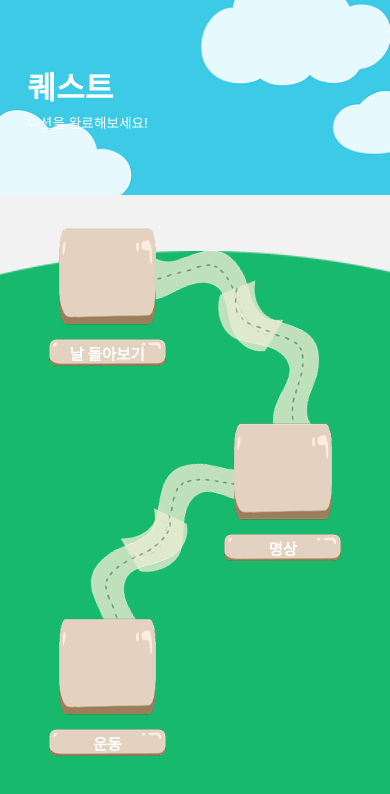
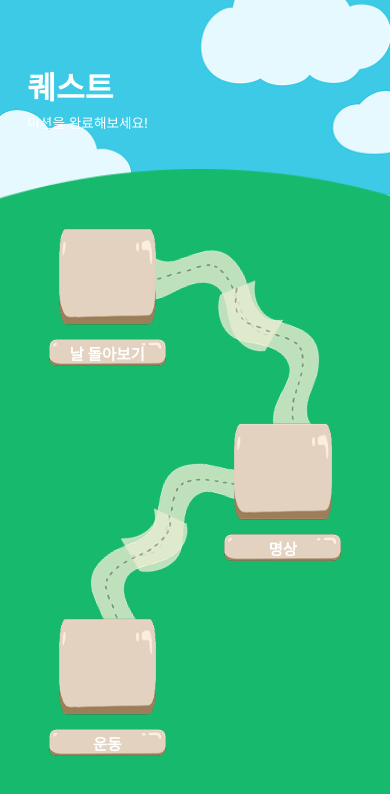
Before and after one commit to kookmin-sw/capstone-2025-13, a React Native app in the folder Frontend/src/: screen /Quest in a window 390 px wide. Shown: the top 794 px of the page. Built offline with nearby package versions, Linux system fonts and the light colour scheme; a web font is replaced by a local one.

Commit message:
[Fix] style prop 코드 추가

```diff
--- a/Frontend/src/components/Quest_circle.tsx
+++ b/Frontend/src/components/Quest_circle.tsx
@@ -1,11 +1,17 @@
+// Quest_circle.tsx
 import React from "react";
-import { StyleSheet, View, Image, Dimensions } from "react-native";
+import { StyleSheet, View, Image, ViewStyle } from "react-native";
+import { Dimensions } from 'react-native';
 
-const { width, height } = Dimensions.get("window");
+const { height } = Dimensions.get('window');
 
-export default function Quest_circle() {
+interface QuestCircleProps {
+  style?: ViewStyle;
+}
+
+export default function Quest_circle({ style }: QuestCircleProps) {
   return (
-    <View style={styles.imageContainer}>
+    <View style={[styles.imageContainer, style]}>
       <Image
         source={require("../assets/Images/quest_circle.png")}
         style={styles.image}
@@ -17,13 +23,13 @@ export default function Quest_circle() {
 
 const styles = StyleSheet.create({
   imageContainer: {
-        width: width,
-        height: 900,
+    width: '100%',
+    height: height * 0.8,
     alignItems: "center",
-        justifyContent: "flex-end",
+    justifyContent: "flex-start",
   },
   image: {
-        width: width,
-        height: height,
+    width: '100%',
+    height: '100%',
   },
 });
```
Lines whose indentation alone changed are shown as unchanged.
